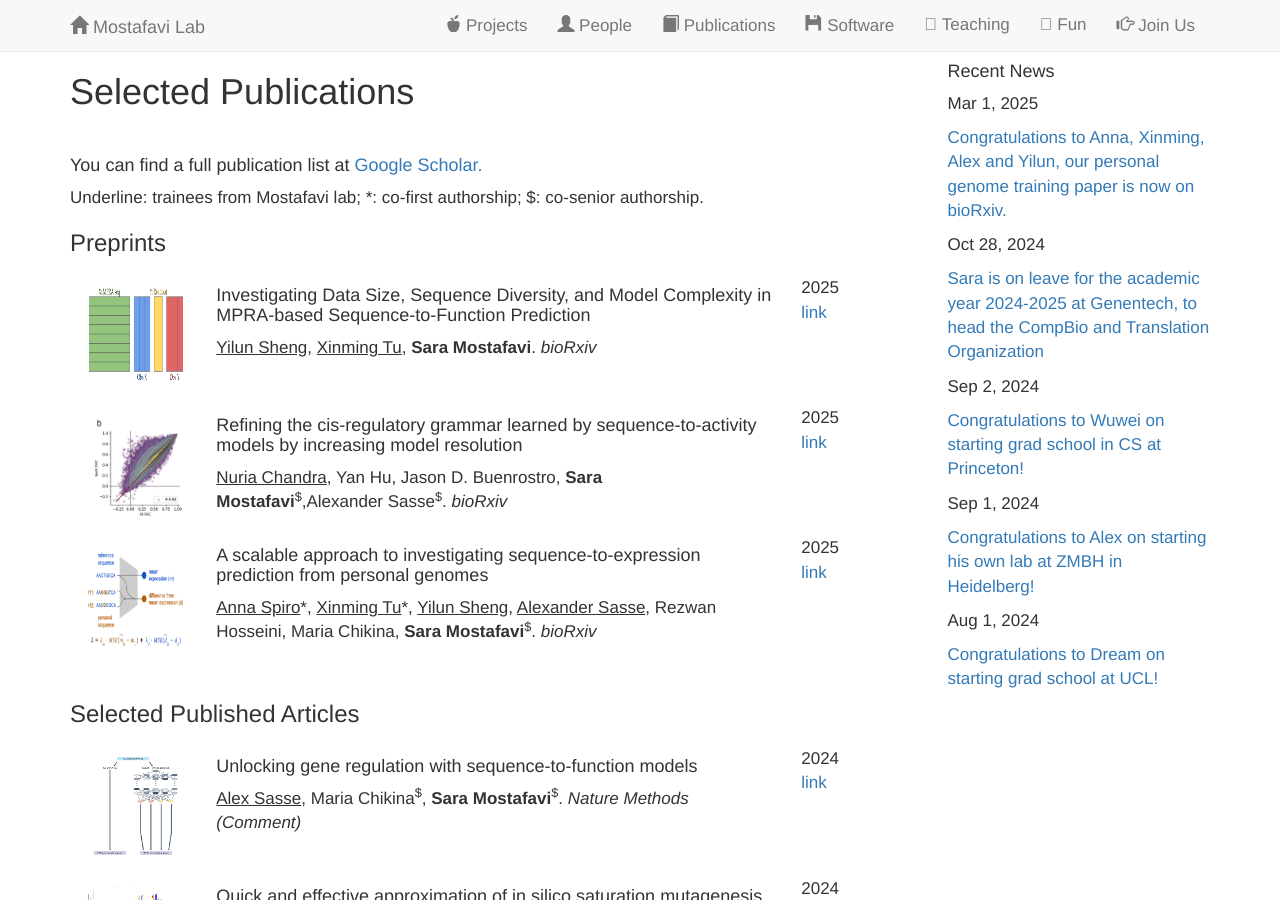
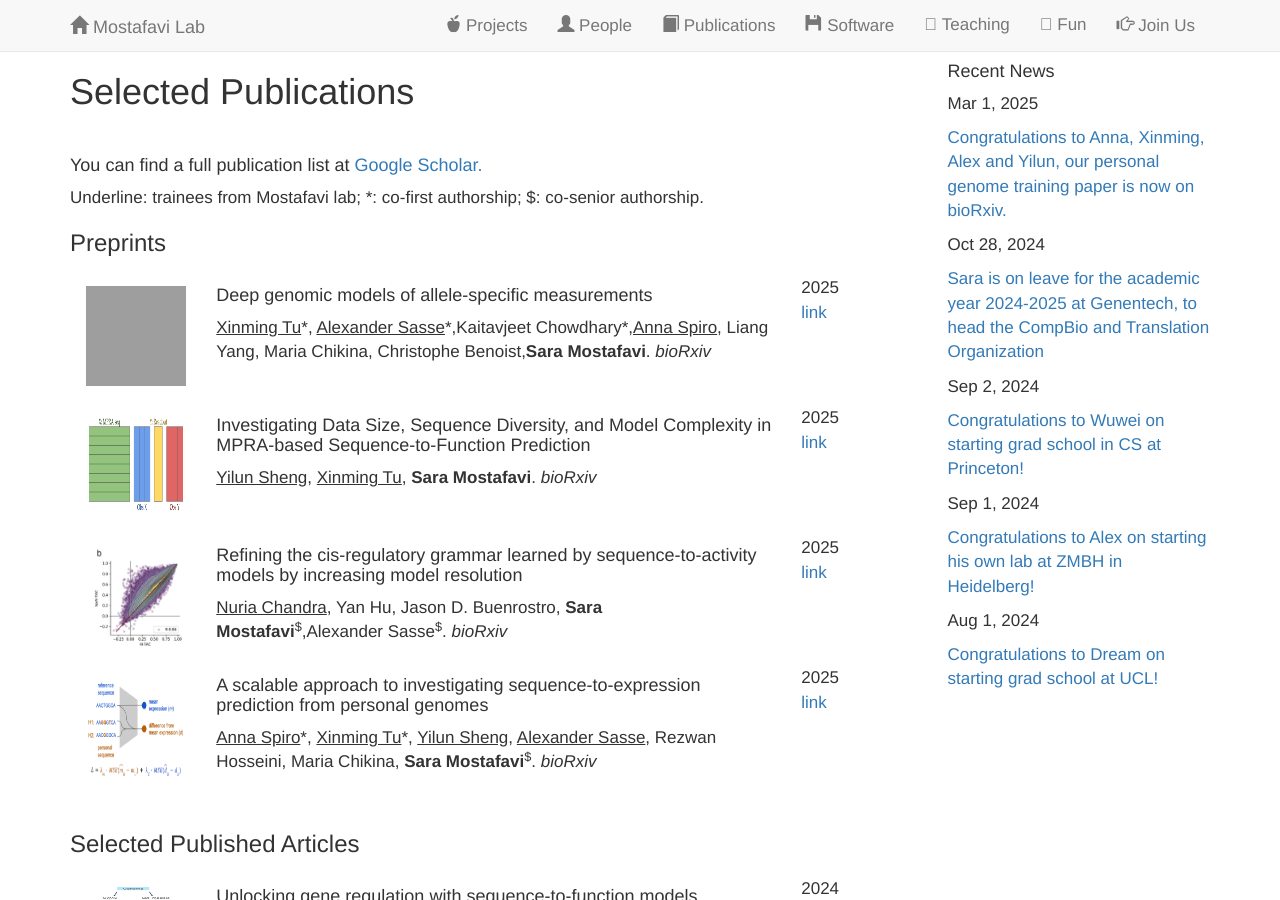
Before and after one commit to saramostafavi/saramostafavi.github.io, a Jekyll site: the page built from publications.html, in a window 1280 px wide and 900 px high. Built offline with Jekyll 4.4.1, drawn with Linux system fonts in a browser that asks for light colours; nearby versions of some CDN libraries; a style sheet for code colours, icons or effects is not loaded; grey boxes are pictures that could not be loaded.

Commit message:
Update preprints.yml

```diff
--- a/_data/preprints.yml
+++ b/_data/preprints.yml
@@ -1,4 +1,14 @@
 ---
+- title: >
+    Deep genomic models of allele-specific measurements
+  author: >
+     <u>Xinming Tu</u>*, <u>Alexander Sasse</u>*,Kaitavjeet Chowdhary*,<u>Anna Spiro</u>, Liang Yang, Maria Chikina, Christophe Benoist,<b>Sara Mostafavi</b>.<I> bioRxiv</I>
+  image: ../images/DeepAllele.png
+  year: 2025
+  repo:
+    name: link
+    url: https://www.biorxiv.org/content/10.1101/2025.04.09.648060v1
+
 - title: >
     Investigating Data Size, Sequence Diversity, and Model Complexity in MPRA-based Sequence-to-Function Prediction
   author: >
```
